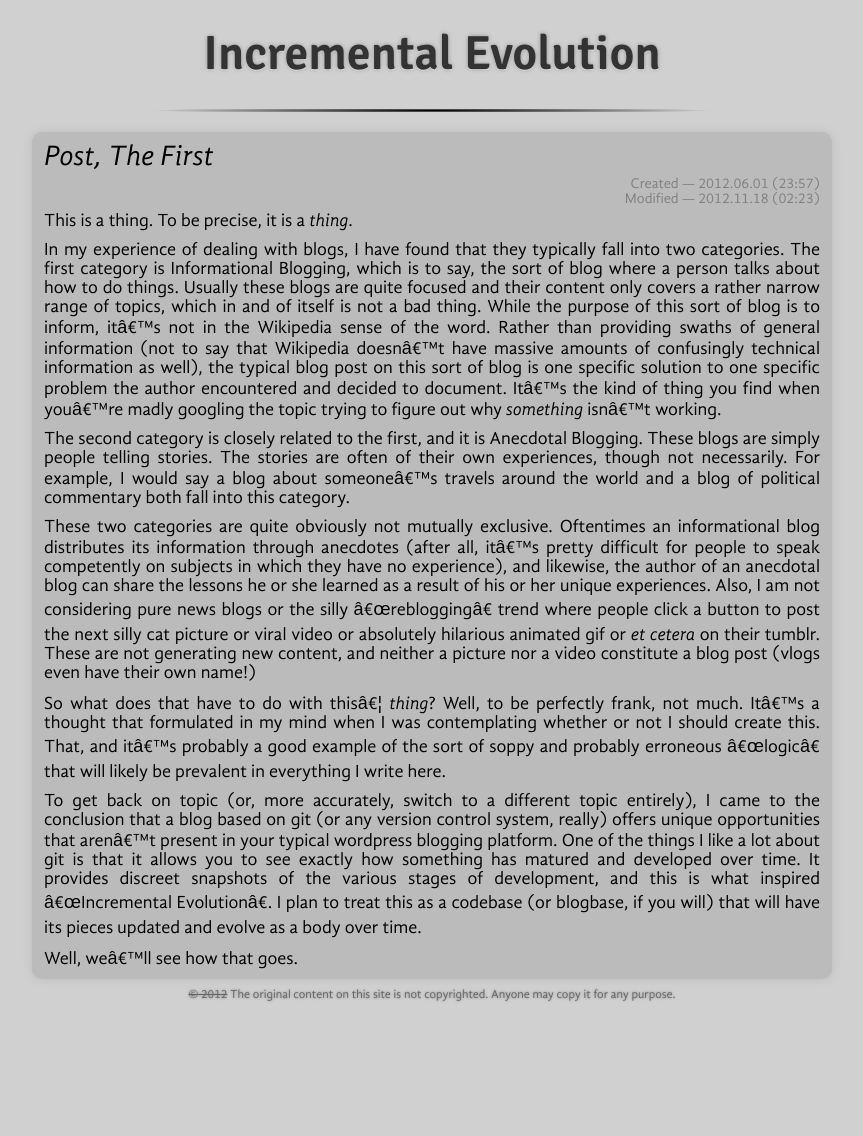
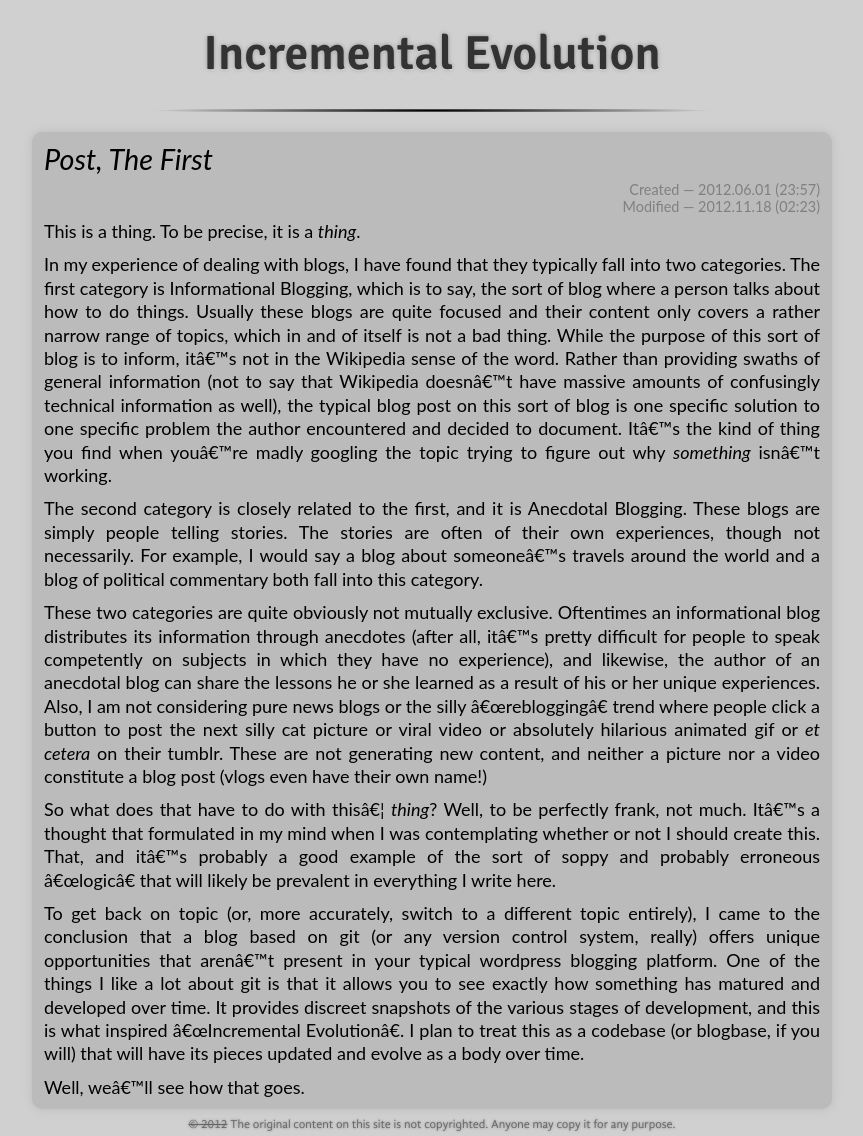
Before and after one commit to torque/torque.github.com, a Jekyll site: the page built from _posts/2012-06-01-post-the-first.md, in a window 1280 px wide. Shown: the whole page, without its empty margins (208-1071 px from the left). Built offline with Jekyll 4.4.1, drawn with Linux system fonts in a browser that asks for light colours; nearby versions of some CDN libraries; before the commit the page ends 1006 px from its top, so only the background shows below that.

Commit message:
Update stylesheet and readd the .less to the git repo.

```diff
--- a/styles/style.css
+++ b/styles/style.css
@@ -1,201 +1,22 @@
-@font-face {
-  font-family: 'SignikaSemibold';
-  src: url('/fonts/Signika-Semibold-webfont.woff') format('woff');
-  font-weight: normal;
-  font-style: normal;
-}
-@font-face {
-  font-family: 'GandhiSans';
-  src: url('/fonts/GandhiSans-Regular-webfont.woff') format('woff');
-  font-weight: normal;
-  font-style: normal;
-}
-@font-face {
-  font-family: 'GandhiSans';
-  src: url('/fonts/GandhiSans-Italic-webfont.woff') format('woff');
-  font-weight: normal;
-  font-style: italic;
-}
-@font-face {
-  font-family: 'GandhiSans';
-  src: url('/fonts/GandhiSans-Bold-webfont.woff') format('woff');
-  font-weight: bold;
-  font-style: normal;
-}
-@font-face {
-  font-family: 'GandhiSans';
-  src: url('/fonts/GandhiSans-BoldItalic-webfont.woff') format('woff');
-  font-weight: bold;
-  font-style: italic;
-}
-body {
-  background: #d0d0d0;
-  font-family: 'GandhiSans', sans-serif;
-  margin: 0 0 0 0;
-}
-div#noscript {
-  visibility: hidden;
-}
-div#postheader {
-  height: 3px;
-  width: 100%;
-  background-image: -webkit-radial-gradient(center, 280px 100%, #000000, #d0d0d0);
-  display: inline-block;
-  margin-bottom: 20px;
-}
-div#faketop {
-  display: inline-block;
-  height: 3px;
-  width: 806px;
-  background-color: #bbb;
-}
-div#header {
-  color: transparent;
-  text-align: center;
-  width: 100%;
-  margin: 25 0 5 0;
-  display: inline-block;
-  text-shadow: 0 0 4px transparent,
-                 0 1px 0 transparent;
-  -webkit-transition: color 1s linear, text-shadow 1s linear;
-  -moz-transition: color 1s linear, text-shadow 1s linear;
-  font: 300% SignikaSemibold, sans-serif;
-}
-div#header div#opaque {
-  opacity: 1;
-  color: #333333;
-  text-shadow: 0 0 4px #949494,
-                   0 1px 0 #fff;
-}
-div#header div#small {
-  font-size: 40%;
-}
-div#header:hover {
-  color: #333333;
-  text-shadow: 0 0 4px #949494,
-                   0 1px 0 #fff;
-}
-div#header a {
-  text-decoration: none;
-  padding: 0 0 0 0;
-  margin: 0 0 0 0;
-  border-radius: 0;
-}
-div#header a:visited {
-  color: #333333;
-}
-div#header a:hover {
-  background: transparent;
-}
-div#allposts {
-  margin-top: 131px;
-  width: 774px;
-  display: inline-block;
-  text-align: center;
-  padding: 10px 14px 10px 12px;
-  color: #333333;
-  font-size: 120%;
-  border: 3px solid #bbb;
-  overflow: scroll;
-}
-div#allposts a {
-  padding: 0 0 0 0;
-}
-div#allposts a .row {
-  padding: 2px 2px 0 2px;
-  margin: 2px 0 2px 0;
-  border-radius: 3px;
-  -webkit-transition: background 0.25s linear;
-  -moz-transition: background 0.25s linear;
-}
-div#allposts a .row:hover {
-  background: #b0b0b0;
-}
-div#allposts a .row .title {
-  float: left;
-  text-align: left;
-  width: 680px;
-  white-space: nowrap;
-  overflow: hidden;
-  text-overflow: ellipsis;
-}
-div#allposts a .row .date {
-  float: right;
-  color: #333333;
-}
-div#copyriot {
-  width: 800px;
-  display: inline-block;
-  font-size: 12px;
-  color: #666666;
-  text-shadow: 0 0 3px #808080;
-}
-div#postbody {
-  width: 776px;
-  display: inline-block;
-  font-size: 120%;
-  text-align: justify;
-  padding: 10px 12px 0 12px;
-  background-color: #bbb;
-  border-radius: 10px;
-  -webkit-box-shadow: 0 0 10px #bbb;
-  -moz-box-shadow: 0 0 10px #bbb;
-  box-shadow: 0 0 10px #bbb;
-}
-div#content {
-  font-size: 18px;
-  word-break: break-word;
-  -webkit-hyphens: auto;
-  -moz-hyphens: auto;
-  hyphens: auto;
-}
-div#content p + p {
-  margin: 0 0 10px 0;
-}
-div#content > p {
-  margin: 10px 0 10px 0;
-}
-div#posttitle {
-  font-size: 18px;
-  font-size: 150%;
-  font-style: italic;
-  word-break: break-all;
-  -webkit-hyphens: auto;
-  -moz-hyphens: auto;
-  hyphens: auto;
-}
-div #postdates {
-  margin: 5px 0 5px 0;
-  width: 100%;
-  font-size: 75%;
-  color: #808080;
-  float: left;
-  text-align: right;
-}
-div #postdates .datelabel {
-  -webkit-transition: color 0.5s linear;
-  -moz-transition: color 0.5s linear;
-}
-div #postdates .datelabel:hover {
-  color: black;
-}
-::selection {
-  background: #FFF;
-}
-a {
-  text-decoration: none;
-  padding: 1px 2px 0 2px;
-  margin: -1px -2px 0 -2px;
-  border-radius: 3px;
-  -webkit-transition: background 0.25s linear;
-  -moz-transition: background 0.25s linear;
-}
-a:link {
-  color: #595959;
-}
-a:visited {
-  color: #595959;
-}
-a:hover {
-  background: #d0d0d0;
-}
+@font-face{font-family:'SignikaSemibold';src:url('/fonts/Signika-Semibold-webfont.woff') format('woff');font-weight:normal;font-style:normal;}@font-face{font-family:'GandhiSans';src:url('/fonts/GandhiSans-Regular-webfont.woff') format('woff');font-weight:normal;font-style:normal;}@font-face{font-family:'GandhiSans';src:url('/fonts/GandhiSans-Italic-webfont.woff') format('woff');font-weight:normal;font-style:italic;}@font-face{font-family:'GandhiSans';src:url('/fonts/GandhiSans-Bold-webfont.woff') format('woff');font-weight:bold;font-style:normal;}@font-face{font-family:'GandhiSans';src:url('/fonts/GandhiSans-BoldItalic-webfont.woff') format('woff');font-weight:bold;font-style:italic;}body{background:#d0d0d0;font-family:'GandhiSans',sans-serif;margin:0 0 0 0;}body img{display:block;margin-left:auto;margin-right:auto;border:3px solid #888;}body img:hover{border:3px solid #222;}
+div#noscript{visibility:hidden;}
+div#postheader{height:3px;width:100%;background-image:-webkit-radial-gradient(center, 280px 100%, #000000, #d0d0d0);display:inline-block;margin-bottom:20px;}
+div#faketop{display:inline-block;height:3px;width:806px;background-color:#bbb;}
+div#header{color:transparent;text-align:center;width:100%;margin:25 0 5 0;display:inline-block;text-shadow:0 0 4px transparent, 0 1px 0 transparent;-webkit-transition:color 1s linear,text-shadow 1s linear;-moz-transition:color 1s linear,text-shadow 1s linear;font:300% SignikaSemibold,sans-serif;}div#header div#opaque{opacity:1;color:#333333;text-shadow:0 0 4px #949494, 0 1px 0 #fff;}
+div#header div#small{font-size:40%;}
+div#header:hover{color:#333333;text-shadow:0 0 4px #949494, 0 1px 0 #fff;}
+div#header a{text-decoration:none;padding:0 0 0 0;margin:0 0 0 0;border-radius:0;}div#header a:visited{color:#333333;}
+div#header a:hover{background:transparent;}
+div#allposts{margin-top:131px;width:774px;display:inline-block;text-align:center;padding:10px 14px 10px 12px;color:#333333;font-size:120%;border:3px solid #bbb;}div#allposts a{padding:0 0 0 0;}div#allposts a .row{padding:2px 2px 0 2px;margin:2px 0 2px 0;border-radius:3px;-webkit-transition:background 0.25s linear;-moz-transition:background 0.25s linear;}div#allposts a .row:hover{background:#b0b0b0;}
+div#allposts a .row .title{float:left;text-align:left;width:670px;white-space:nowrap;overflow:hidden;text-overflow:ellipsis;}
+div#allposts a .row .date{float:right;color:#333333;}
+div#copyriot{width:800px;display:inline-block;font-size:12px;color:#666666;text-shadow:0 0 3px #808080;}
+div#postbody{width:776px;display:inline-block;font:400 120% 'Lato',sans-serif;text-align:justify;padding:10px 12px 0 12px;background-color:#bbb;border-radius:10px;-webkit-box-shadow:0 0 10px #bbb;-moz-box-shadow:0 0 10px #bbb;box-shadow:0 0 10px #bbb;}div#postbody strong{font-weight:700;}
+div#postbody em{font-style:italic;}
+div#content{font-size:18px;line-height:130%;word-break:break-word;-webkit-hyphens:auto;-moz-hyphens:auto;hyphens:auto;}div#content p+p{margin:0 0 10px 0;}
+div#content>p{margin:10px 0 10px 0;}
+div#posttitle{font-size:18px;font-size:150%;font-style:italic;word-break:break-all;-webkit-hyphens:auto;-moz-hyphens:auto;hyphens:auto;}
+div #postdates{margin:5px 0 5px 0;width:100%;font-size:75%;color:#808080;float:left;text-align:right;}div #postdates .datelabel{-webkit-transition:color 0.5s linear;-moz-transition:color 0.5s linear;}div #postdates .datelabel:hover{color:black;}
+::selection{background:#FFF;}
+a{text-decoration:none;border-bottom:2px solid #bbb;border-radius:5px;-webkit-transition:border-color 0.25s linear;-moz-transition:border-color 0.25s linear;}a:link{color:#444477;}a:link:hover{border-bottom-color:#444477;}
+a:visited{color:#555555;}a:visited:hover{border-bottom-color:#555555;}
```
Also changed, not shown: styles/style.less (added, +232 -0 lines).
